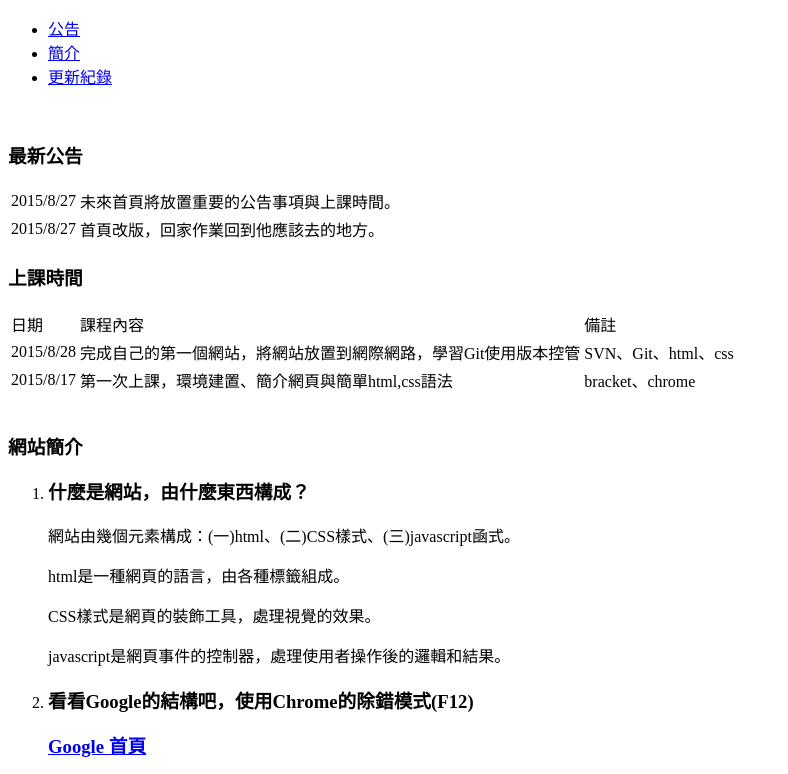
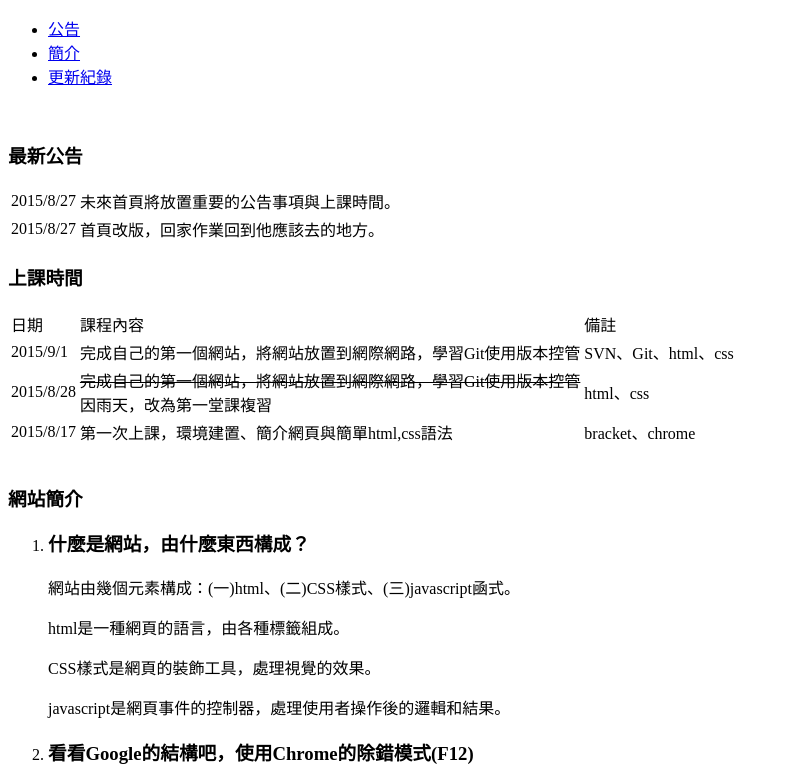
Before and after one commit to 24billy/Website, a plain HTML site: page HelloWorld/home.html in a window 1280 px wide. Shown: the top 774 px of the page, without its empty margins (0-788 px from the left). Drawn offline with Linux system fonts and the light colour scheme.

Commit message:
首頁上課日期更新

```diff
--- a/HelloWorld/home.html
+++ b/HelloWorld/home.html
@@ -39,9 +39,16 @@
                     <td>備註</td>
                 </tr>
                 <tr>
-                    <td>2015/8/28</td>
+                    <td>2015/9/1</td>
                     <td>完成自己的第一個網站，將網站放置到網際網路，學習Git使用版本控管</td>
                     <td>SVN、Git、html、css</td>
+                </tr>
+                <tr>
+                    <td>2015/8/28</td>
+                    <td><del>完成自己的第一個網站，將網站放置到網際網路，學習Git使用版本控管</del><br>
+                        因雨天，改為第一堂課複習
+                    </td>
+                    <td>html、css</td>
                 </tr>
                 <tr>
                     <td>2015/8/17</td>
```
